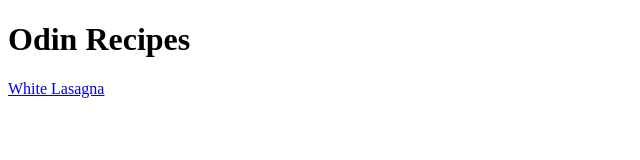
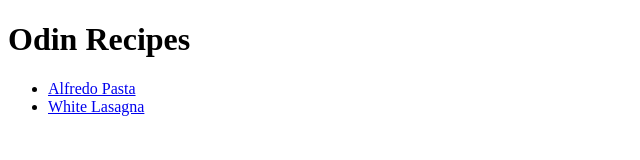
Before and after one commit to ooBuzZz/odin-recipes, a plain HTML site: page index.html in a window 1280 px wide. Shown: the whole page, without its empty margins (0-640 px from the left). Drawn offline with Linux system fonts and the light colour scheme.

Commit message:
Added alfredo recipe to index

```diff
--- a/index.html
+++ b/index.html
@@ -7,6 +7,10 @@
 </head>
 <body>
     <h1>Odin Recipes</h1>
-    <a href="recipes/lasagna.html">White Lasagna</a>
+    <ul>
+        <li><a href="recipes/alfredo.html">Alfredo Pasta</a></li>
+        <li><a href="recipes/lasagna.html">White Lasagna</a></li>
+    </ul>
+
 </body>
 </html>
```
